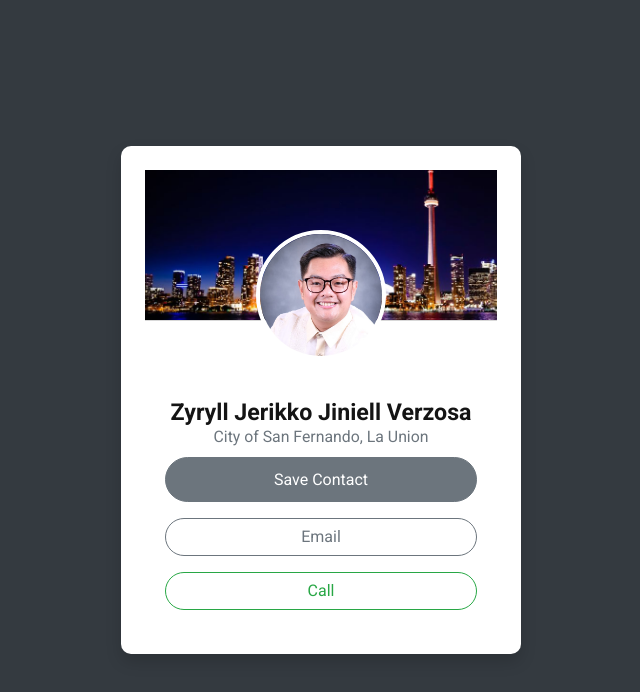
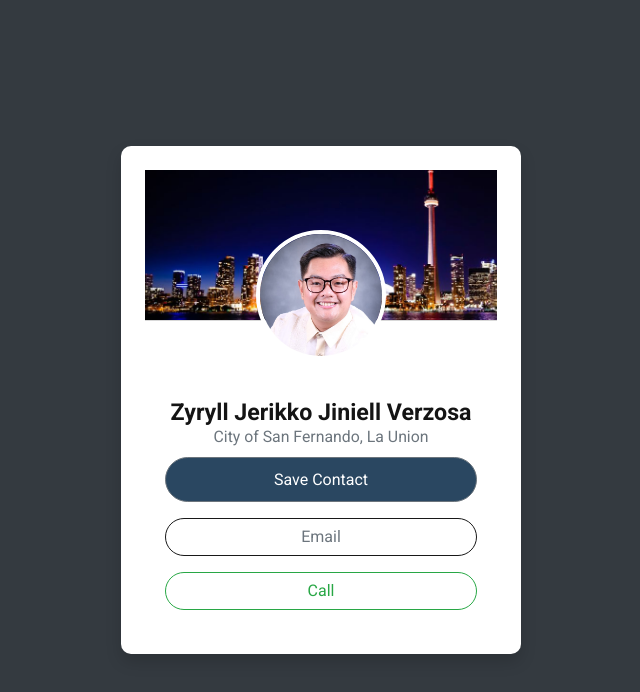
Before and after one commit to zvtechofficial/Jerikko-Digital, a plain HTML site: page index.html in a window 1280 px wide. Shown: the whole page, without its empty margins (319-959 px from the left). Drawn offline with nearby package versions, Linux system fonts and the light colour scheme.

Commit message:
Update styles.css

```diff
--- a/styles.css
+++ b/styles.css
@@ -54,7 +54,7 @@ body {
 
 /* Button Styles */
 .btn-primary {
-    background-color: #6c757d; /* Elegant muted grey */
+    background-color: #2a4761; /* Elegant muted grey */
     border-color: #6c757d;
     border-radius: 30px;
     padding: 0.6rem 1.2rem;
@@ -62,7 +62,7 @@ body {
 }
 
 .btn-outline-primary {
-    border-color: #6c757d;
+    border-color: #181818;
     color: #6c757d;
     border-radius: 30px;
     font-size: 1rem;
```
